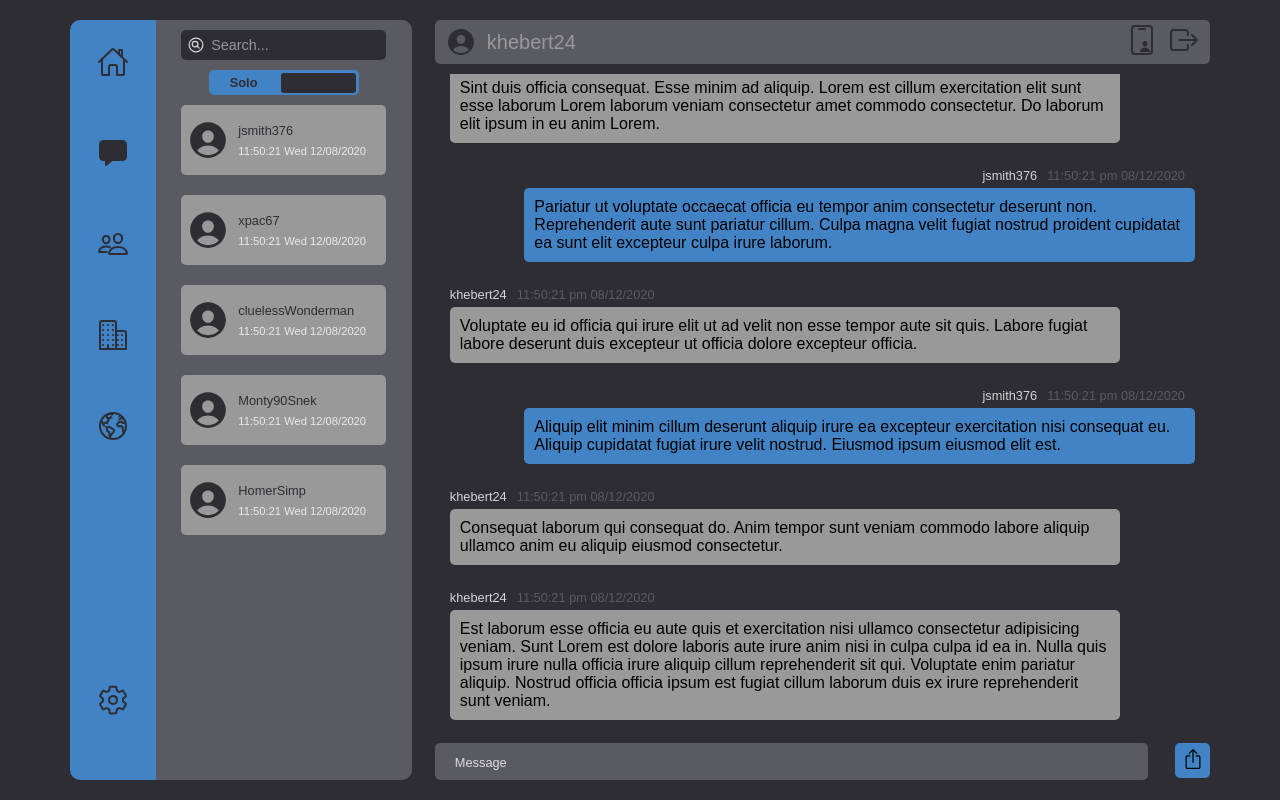
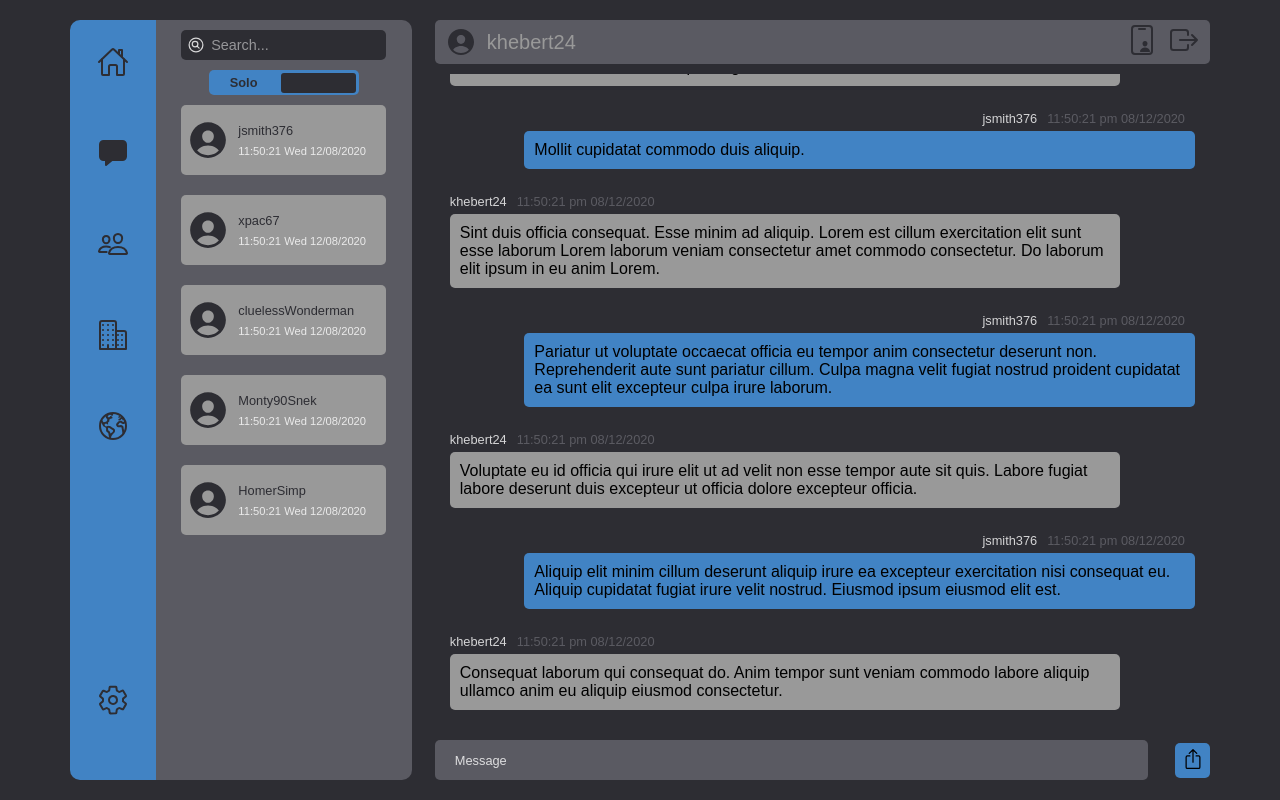
Before and after one commit to kraig-hebert/chat, a React (Create React App) app in the folder client/: page / in a window 1280 px wide. Built offline with nearby package versions, Linux system fonts and the light colour scheme.

Commit message:
fixed scrollbar height when messages have no scroll

```diff
--- a/client/src/components/main/pages/directMessages/messageBar/messageBarStyles.js
+++ b/client/src/components/main/pages/directMessages/messageBar/messageBarStyles.js
@@ -5,8 +5,8 @@ export const useStyles = createUseStyles((theme) => ({
     position: 'relative',
     display: 'flex',
     justifyContent: 'space-between',
+    alignItems: 'center',
     width: '100%',
-    height: '50px',
   }),
   inputPlaceholder: {
     position: 'absolute',
@@ -19,7 +19,7 @@ export const useStyles = createUseStyles((theme) => ({
   },
   input: {
     width: '92%',
-    height: '100%',
+    height: '40px',
     backgroundColor: theme.secondary.main,
     borderRadius: '5px',
     border: 'none',
--- a/client/src/components/main/pages/directMessages/messageBoard/dummyData.js
+++ b/client/src/components/main/pages/directMessages/messageBoard/dummyData.js
@@ -28,10 +28,6 @@ const dummyData = {
       user: 'khebert24',
       date: '2020-08-12T23:50:21.817Z',
     },
-    {
-      user: 'khebert24',
-      date: '2020-08-12T23:50:21.817Z',
-    },
   ],
 };
 
--- a/client/src/components/main/pages/directMessages/messageBoard/messageBoardStyles.js
+++ b/client/src/components/main/pages/directMessages/messageBoard/messageBoardStyles.js
@@ -3,16 +3,15 @@ import { createUseStyles } from 'react-jss';
 export const useStyles = createUseStyles((theme) => ({
   messageBoardContainer: {
     width: '100%',
+    height: '100%',
     margin: '10px 0',
     overflowY: 'scroll',
     overflowX: 'hidden',
     '&::-webkit-scrollbar': {
       width: '20px',
-      height: 'auto',
     },
     '&::-webkit-scrollbar-track-piece': {
       backgroundColor: theme.tertiary.main,
-      height: '100%',
       borderRadius: '5px',
     },
     '&::-webkit-scrollbar-thumb': {
```
